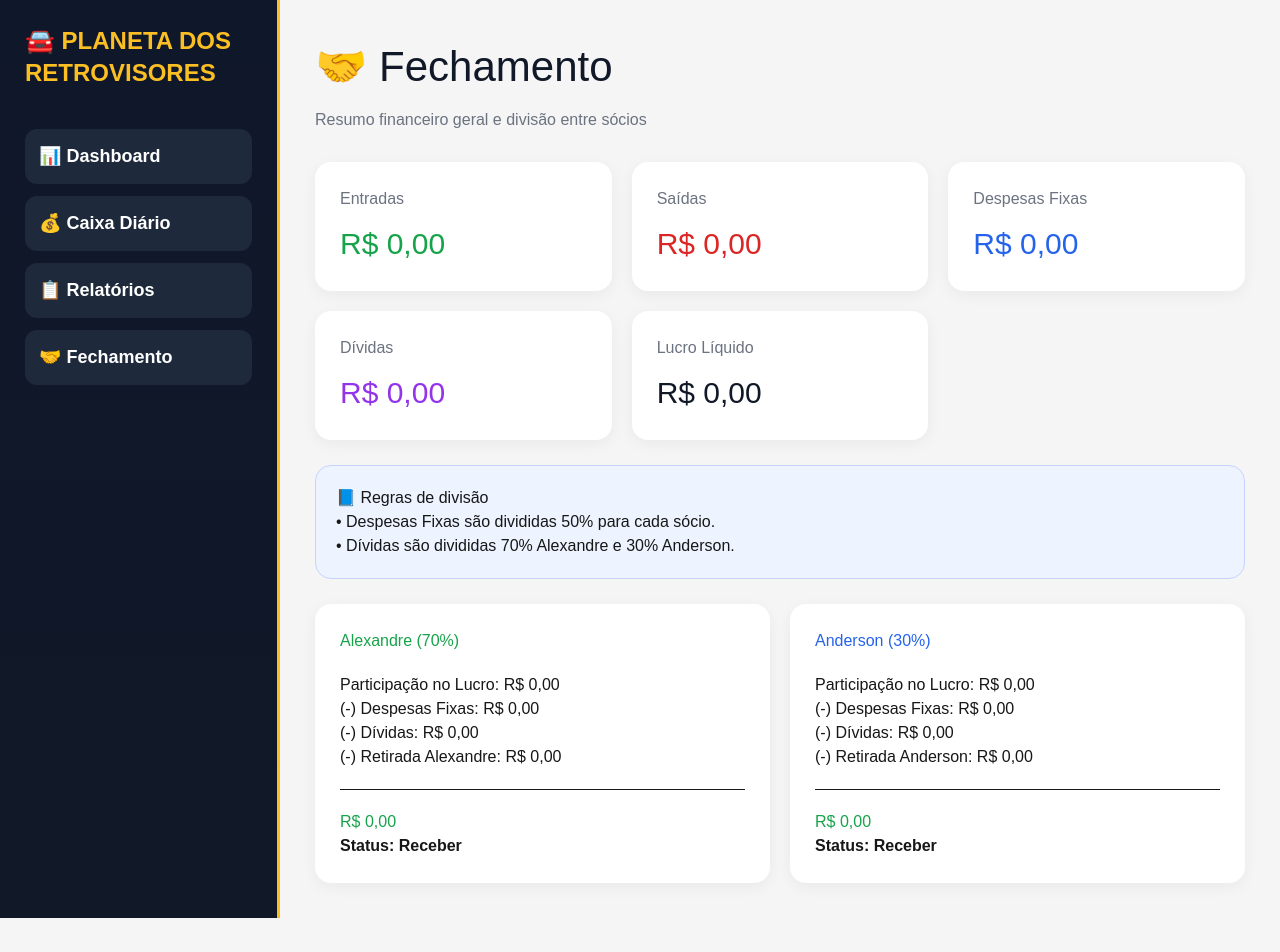
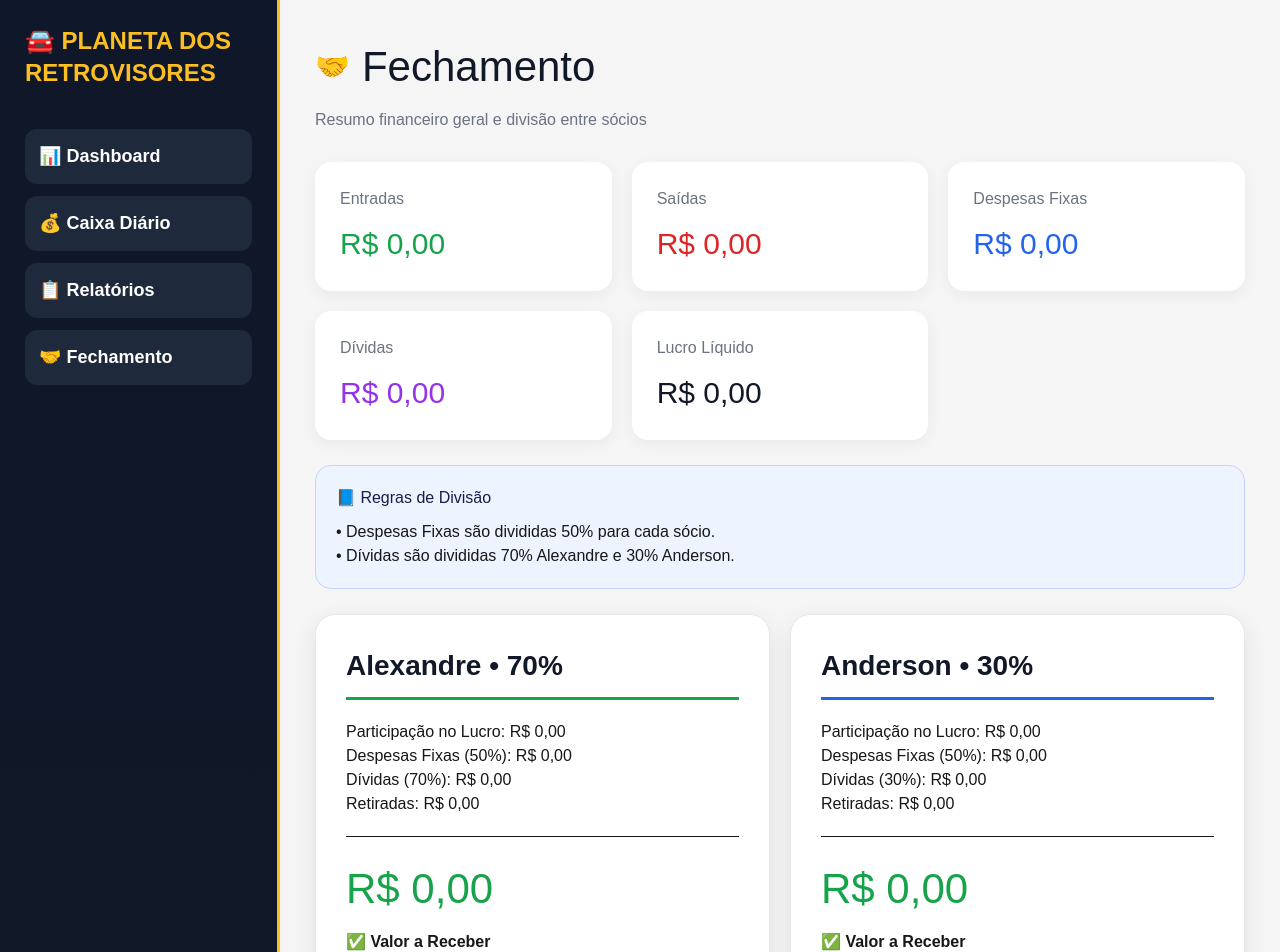
Before and after one commit to flaviaaraujo1812-png/milani-dashboard, a Next.js app: page /fechamento in a window 1280 px wide. Shown: the top 952 px of the page. Before the commit the page ends 918 px from the top, so only its background shows below. Built offline with nearby package versions, Linux system fonts and the light colour scheme; no server answers; the database is empty.

Commit message:
melhoria visual fechamento

```diff
--- a/app/fechamento/page.tsx
+++ b/app/fechamento/page.tsx
@@ -19,7 +19,6 @@ export default function Fechamento() {
       .select("*")
 
     setDados(data || [])
-
   }
 
   function moeda(valor: number) {
@@ -67,16 +66,16 @@ export default function Fechamento() {
   const dividaAnderson = dividas * 0.30
 
   const alexandreFinal =
-    alexandreBruto
-    - despesaAlexandre
-    - dividaAlexandre
-    - retiradaAlexandre
+    alexandreBruto -
+    despesaAlexandre -
+    dividaAlexandre -
+    retiradaAlexandre
 
   const andersonFinal =
-    andersonBruto
-    - despesaAnderson
-    - dividaAnderson
-    - retiradaAnderson
+    andersonBruto -
+    despesaAnderson -
+    dividaAnderson -
+    retiradaAnderson
 
   return (
 
@@ -95,10 +94,19 @@ export default function Fechamento() {
 
         <h1 style={{
           fontSize: "42px",
+          color: "#111827",
           marginBottom: "10px",
-          color: "#111827"
+          display: "flex",
+          alignItems: "center",
+          gap: "12px"
         }}>
-          🤝 Fechamento
+          <span style={{
+            fontSize: "28px"
+          }}>
+            🤝
+          </span>
+
+          Fechamento
         </h1>
 
         <p style={{
@@ -155,7 +163,12 @@ export default function Fechamento() {
           marginBottom: "25px"
         }}>
 
-          <h3>📘 Regras de divisão</h3>
+          <h3 style={{
+            marginBottom: "10px",
+            color: "#1e1b4b"
+          }}>
+            📘 Regras de Divisão
+          </h3>
 
           <p>
             • Despesas Fixas são divididas 50% para cada sócio.
@@ -176,35 +189,30 @@ export default function Fechamento() {
           <div style={box}>
 
             <h2 style={{
-              color: "#16a34a",
-              marginBottom: "20px"
+              color: "#111827",
+              marginBottom: "20px",
+              fontSize: "28px",
+              fontWeight: "bold",
+              borderBottom: "3px solid #16a34a",
+              paddingBottom: "10px"
             }}>
-              Alexandre (70%)
+              Alexandre • 70%
             </h2>
 
             <p>Participação no Lucro: {moeda(alexandreBruto)}</p>
 
-            <p>
-              (-) Despesas Fixas:
-              {" "}
-              {moeda(despesaAlexandre)}
-            </p>
+            <p>Despesas Fixas (50%): {moeda(despesaAlexandre)}</p>
 
-            <p>
-              (-) Dívidas:
-              {" "}
-              {moeda(dividaAlexandre)}
-            </p>
+            <p>Dívidas (70%): {moeda(dividaAlexandre)}</p>
 
-            <p>
-              (-) Retirada Alexandre:
-              {" "}
-              {moeda(retiradaAlexandre)}
-            </p>
+            <p>Retiradas: {moeda(retiradaAlexandre)}</p>
 
-            <hr style={{ margin: "20px 0" }} />
+            <hr style={{
+              margin: "20px 0"
+            }} />
 
             <h1 style={{
+              fontSize: "42px",
               color:
                 alexandreFinal >= 0
                   ? "#16a34a"
@@ -214,13 +222,12 @@ export default function Fechamento() {
             </h1>
 
             <p style={{
-              fontWeight: "bold"
+              fontWeight: "bold",
+              marginTop: "10px"
             }}>
-              Status:
-              {" "}
               {alexandreFinal >= 0
-                ? "Receber"
-                : "Negativo"}
+                ? "✅ Valor a Receber"
+                : "❌ Saldo Negativo"}
             </p>
 
           </div>
@@ -228,35 +235,30 @@ export default function Fechamento() {
           <div style={box}>
 
             <h2 style={{
-              color: "#2563eb",
-              marginBottom: "20px"
+              color: "#111827",
+              marginBottom: "20px",
+              fontSize: "28px",
+              fontWeight: "bold",
+              borderBottom: "3px solid #2563eb",
+              paddingBottom: "10px"
             }}>
-              Anderson (30%)
+              Anderson • 30%
             </h2>
 
             <p>Participação no Lucro: {moeda(andersonBruto)}</p>
 
-            <p>
-              (-) Despesas Fixas:
-              {" "}
-              {moeda(despesaAnderson)}
-            </p>
+            <p>Despesas Fixas (50%): {moeda(despesaAnderson)}</p>
 
-            <p>
-              (-) Dívidas:
-              {" "}
-              {moeda(dividaAnderson)}
-            </p>
+            <p>Dívidas (30%): {moeda(dividaAnderson)}</p>
 
-            <p>
-              (-) Retirada Anderson:
-              {" "}
-              {moeda(retiradaAnderson)}
-            </p>
+            <p>Retiradas: {moeda(retiradaAnderson)}</p>
 
-            <hr style={{ margin: "20px 0" }} />
+            <hr style={{
+              margin: "20px 0"
+            }} />
 
             <h1 style={{
+              fontSize: "42px",
               color:
                 andersonFinal >= 0
                   ? "#16a34a"
@@ -266,13 +268,12 @@ export default function Fechamento() {
             </h1>
 
             <p style={{
-              fontWeight: "bold"
+              fontWeight: "bold",
+              marginTop: "10px"
             }}>
-              Status:
-              {" "}
               {andersonFinal >= 0
-                ? "Receber"
-                : "Negativo"}
+                ? "✅ Valor a Receber"
+                : "❌ Saldo Negativo"}
             </p>
 
           </div>
@@ -282,9 +283,7 @@ export default function Fechamento() {
       </div>
 
     </div>
-
   )
-
 }
 
 function Card({
@@ -321,14 +320,13 @@ function Card({
       </h2>
 
     </div>
-
   )
-
 }
 
 const box = {
   background: "#fff",
-  padding: "25px",
-  borderRadius: "16px",
-  boxShadow: "0 4px 15px rgba(0,0,0,0.05)"
+  padding: "30px",
+  borderRadius: "20px",
+  border: "1px solid #e5e7eb",
+  boxShadow: "0 8px 25px rgba(0,0,0,0.08)"
 }
```
